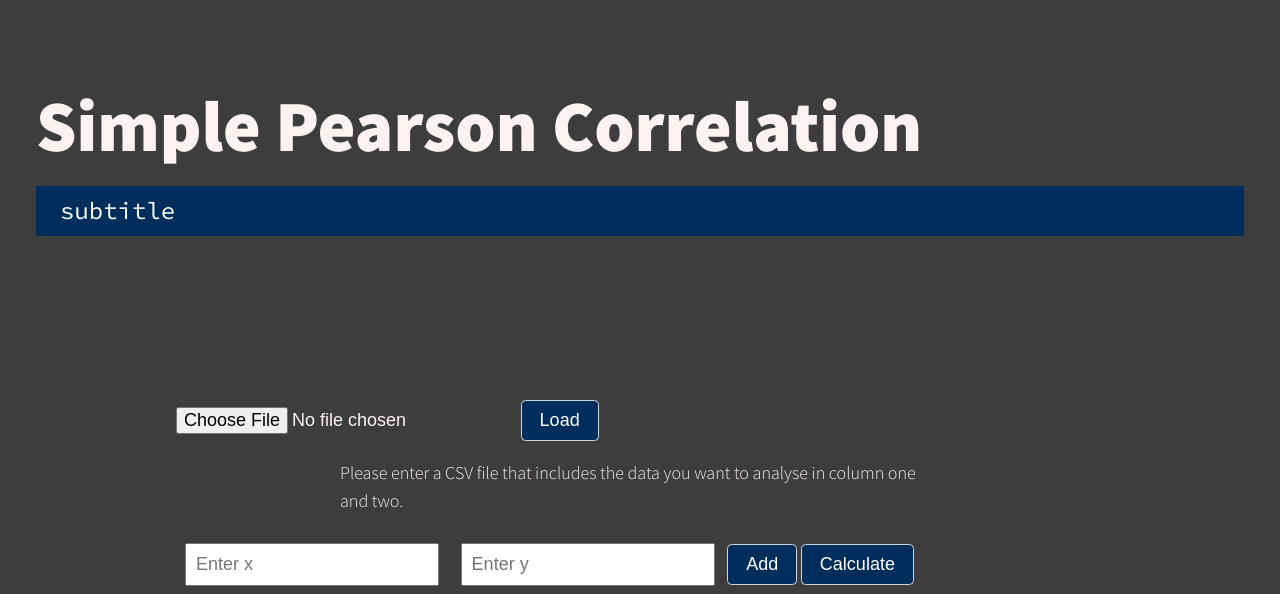
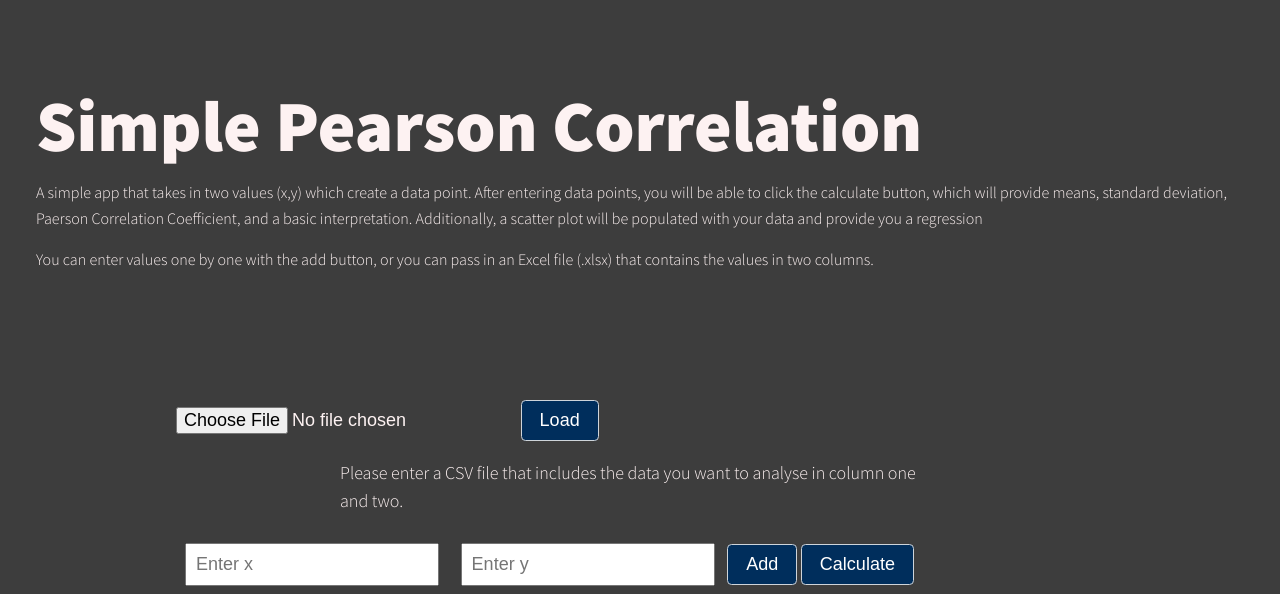
Before and after one commit to MarcoKu98/marcokushta, a Python web app: template templates/portfolio-item.html in a window 1280 px wide. Shown: the part 54-648 px from the top of the page. Run offline with Jinja, Linux system fonts and the light colour scheme; the template is opened without the code that fills it, so the values that code supplies are empty; some libraries are stand-ins or nearby versions.

Commit message:
Updated Paerson app

```diff
--- a/css/style.css
+++ b/css/style.css
@@ -418,6 +419,10 @@ header {
     max-width: 600px;
     margin-left: auto;
     margin-right: auto;
+}
+.portfolio-item-individual-subtitle{
+    font-size: 1rem;
+    max-height:max-content;
 }
 
 #pearson-form {
--- a/index.html
+++ b/index.html
@@ -65,8 +65,9 @@
 
             <div class="portfolio">
                 <!-- Portfolio item 01 -->
-                <a href="templates/portfolio-item.html" class="portfolio__item">Pearson app</a>
-                    <!-- <img src="" alt="" class=""> -->
+                <a href="templates/portfolio-item.html" class="portfolio__item">
+                    <!-- <p>Pearson Regression app</p> -->
+                    <img src="img/Paerson Regressionpng.png" alt="" class="porfolio__img">
                 </a>
             </div>
         </section>
--- a/templates/portfolio-item.html
+++ b/templates/portfolio-item.html
@@ -35,8 +33,8 @@
             <h1 class="section__title section__title--intro">
                 <strong>Simple Pearson Correlation</strong>
             </h1>
-            <p class="section__subtitle section__subtitle--intro">subtitle</p>
-            <!-- <img src="" alt="" class=""> -->
+            <p class="portfolio-item-individual-subtitle">A simple app that takes in two values (x,y) which create a data point. After entering data points, you will be able to click the calculate button, which will provide means, standard deviation, Paerson Correlation Coefficient, and a basic interpretation. Additionally, a scatter plot will be populated with your data and provide you a regression </p>
+            <p class="portfolio-item-individual-subtitle">You can enter values one by one with the add button, or you can pass in an Excel file (.xlsx) that contains the values in two columns.</p>
         </section>
 
         <div class="portfolio-item-individual">
```
Also changed, not shown: other parts of css/style.css (+4 -3 lines), other parts of templates/portfolio-item.html (+1 -3 lines), img/Paerson Regressionpng.png (added), 1 other file.
